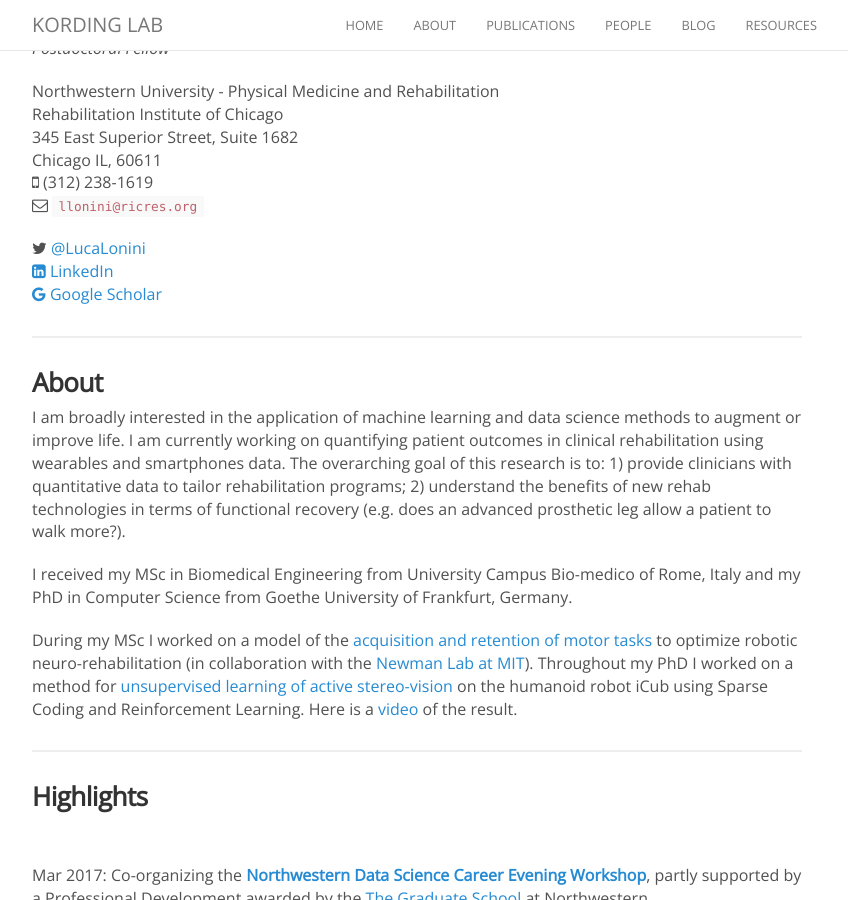
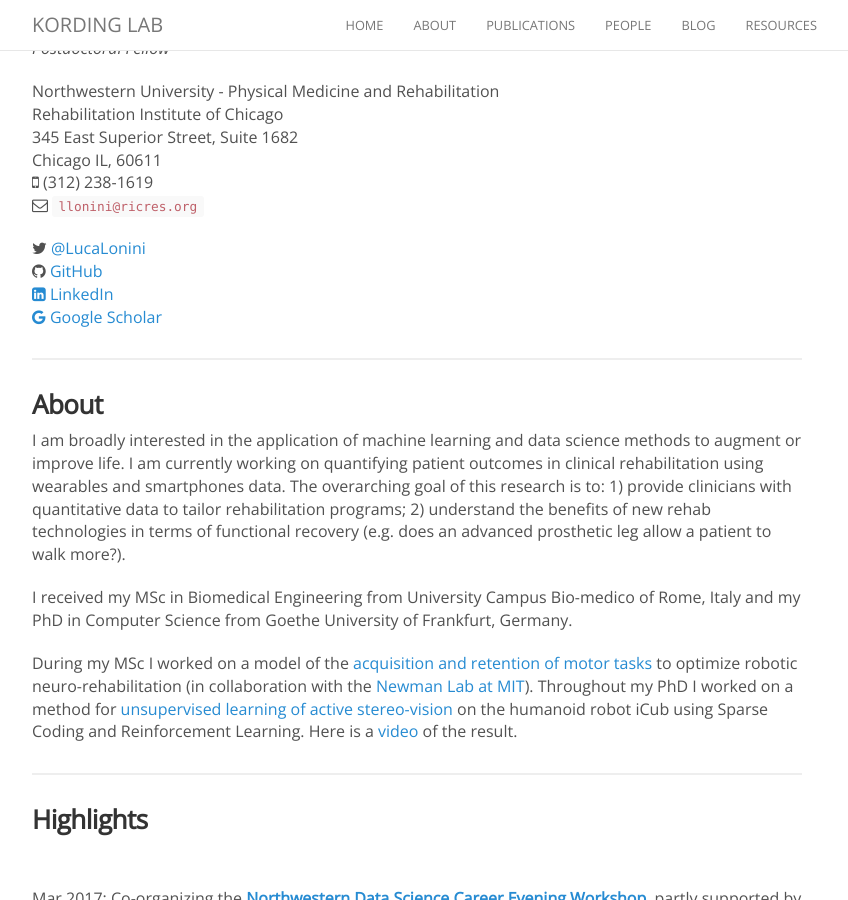
Before and after one commit to KordingLab/KordingLab.github.io, a Jekyll site: the page built from _people/luca_lonini.md, in a window 1280 px wide and 900 px high, scrolled down 425 px. Shown: the whole window, without its empty margins (223-1071 px from the left). Built offline with Jekyll 4.4.1, drawn with Linux system fonts in a browser that asks for light colours; nearby versions of some CDN libraries; comment, search, counter and statistics services are not loaded.

Commit message:
add github link Luca

```diff
--- a/_people/luca_lonini.md
+++ b/_people/luca_lonini.md
@@ -18,6 +18,7 @@
 <i class="fa fa-envelope-o"></i> `llonini@ricres.org`<br>
 
 <i class="fa fa-twitter"></i> [@LucaLonini](https://twitter.com/LucaLonini)<br>
+<i class="fa fa-github"></i> [GitHub](https://github.com/Luke3D)<br>
 [<i class="fa fa-linkedin-square"></i> LinkedIn](https://www.linkedin.com/in/lucalonini)<br>
 [<i class="fa fa-google"></i> Google Scholar](https://scholar.google.it/citations?user=xxDk3-EAAAAJ&hl=en)
 
```
